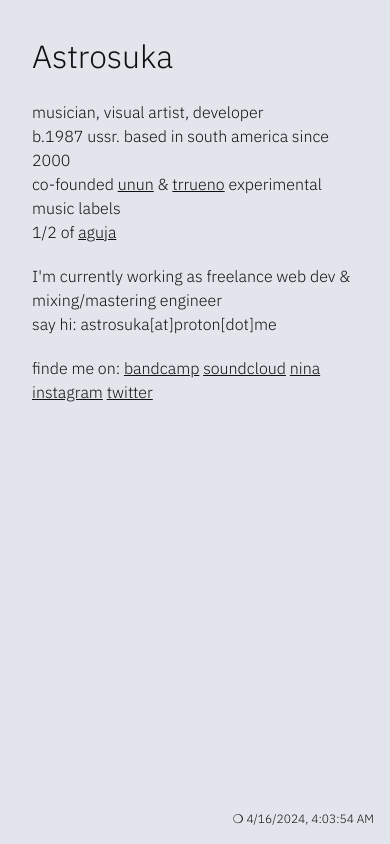
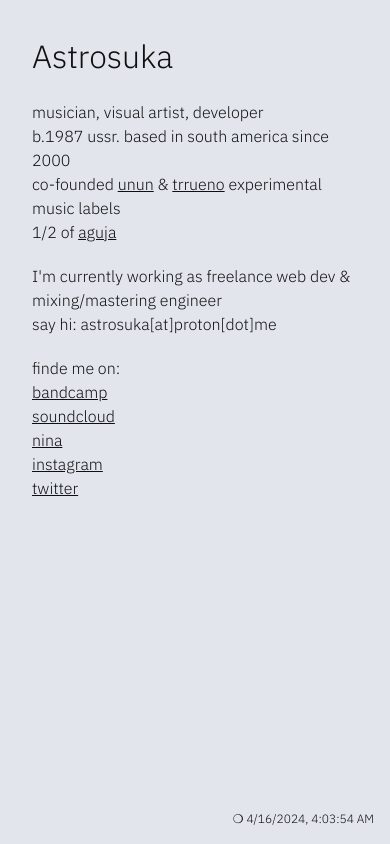
Before and after one commit to astrosuka/astrosuka, a React (Vite) app: page / in a window 390 px wide. Built offline with nearby package versions, Linux system fonts and the light colour scheme.

Commit message:
Change links display on mobile

```diff
--- a/src/App.jsx
+++ b/src/App.jsx
@@ -39,7 +39,7 @@ function App() {
         </p>
         <p>say hi: astrosuka[at]proton[dot]me</p>
 
-        <div className="mrgn">
+        <div className="mrgn links">
           finde me on: <a href="https://astrosuka.bandcamp.com">bandcamp</a>{' '}
           <a href="https://soundcloud.com/astrosuka">soundcloud</a>{' '}
           <a href="https://www.ninaprotocol.com/hubs/astrosuka">nina</a>{' '}
--- a/src/index.css
+++ b/src/index.css
@@ -63,3 +63,9 @@ h1 {
 .mrgn {
   margin-top: 1.25rem;
 }
+
+@media (max-width: 700px) {
+  .links * {
+    display: block;
+  }
+}
```
